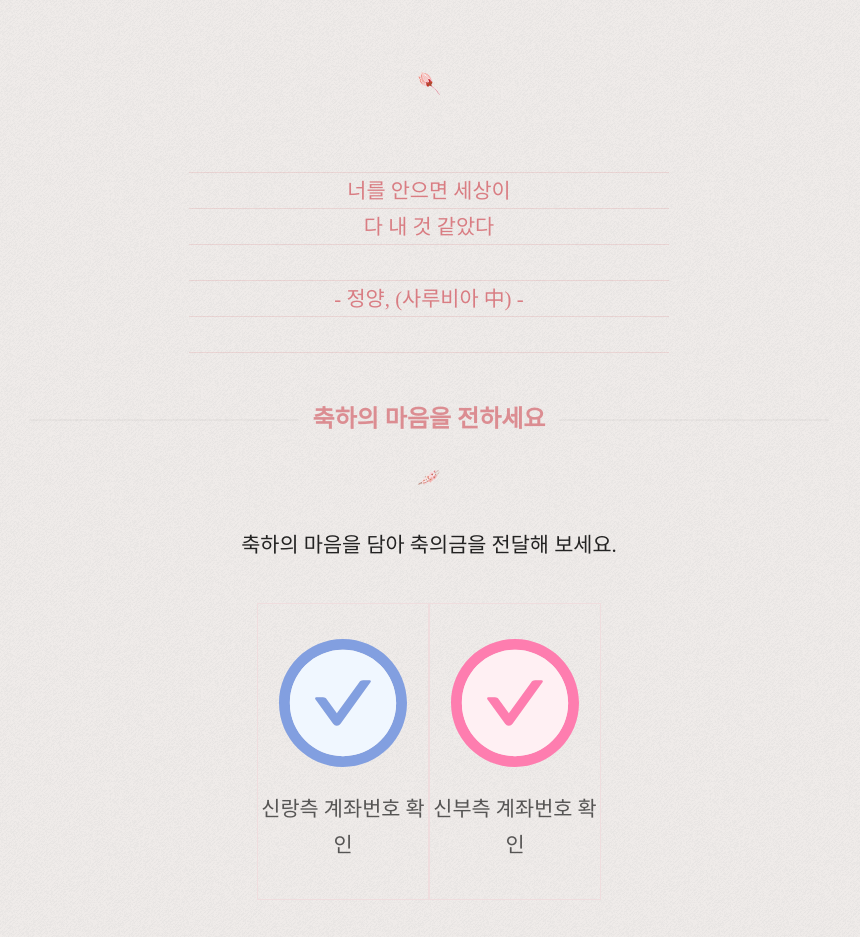
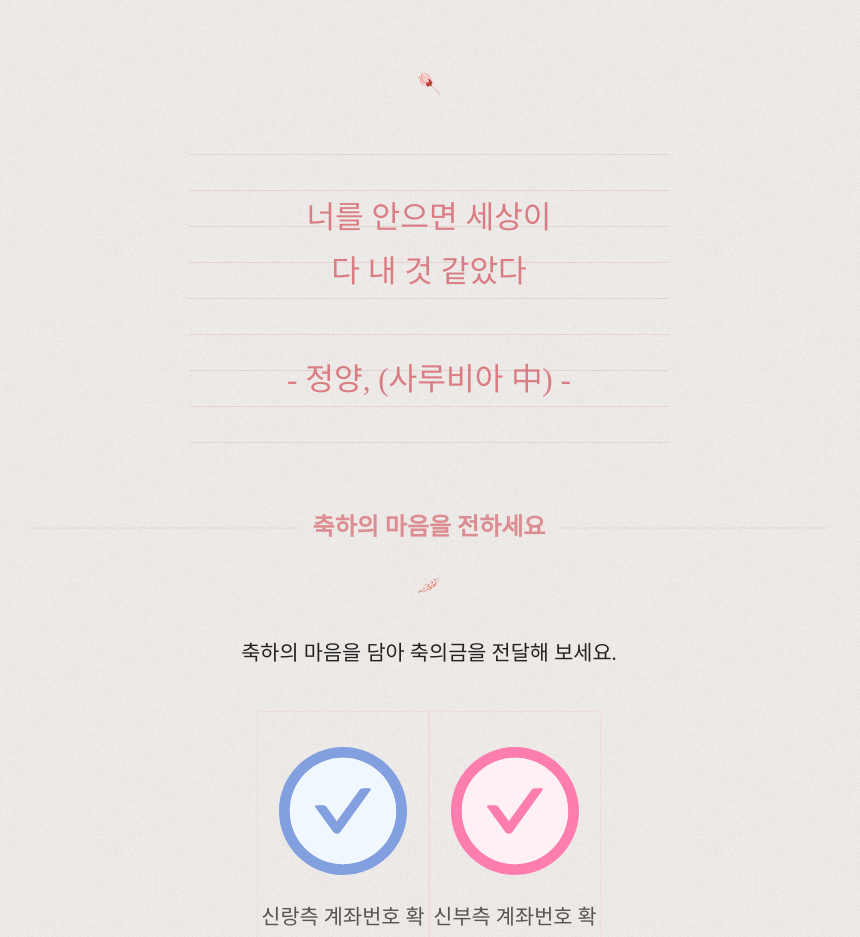
Before and after one commit to kwanghoum/wedding_invitation, a Gatsby site: page / in a window 1280 px wide. Shown: the part 2560-3497 px from the top of the page, without its empty margins (211-1071 px from the left). Built offline with nearby package versions, Linux system fonts and the light colour scheme; Gatsby itself is replaced by a stand-in of ours; a web font is replaced by a local one.

Commit message:
quote line

```diff
--- a/src/components/quote.jsx
+++ b/src/components/quote.jsx
@@ -16,11 +16,11 @@ const Wrapper = styled.div`
 const Content = styled.span`
   display: block;
   margin: 0 auto;
-  font-size: 1.3rem;
+  font-size: 1.95rem; // 1.3*1.5
   font-family: "mom_to_daughter";
   text-align: center;
   color: var(--title-color);
-  line-height: 2.25rem;
+  line-height: 3.375rem; // 2.25*1.5
   opacity: 0.75;
   background-image: url(${QuotePaper});
   background-repeat: no-repeat;
```
